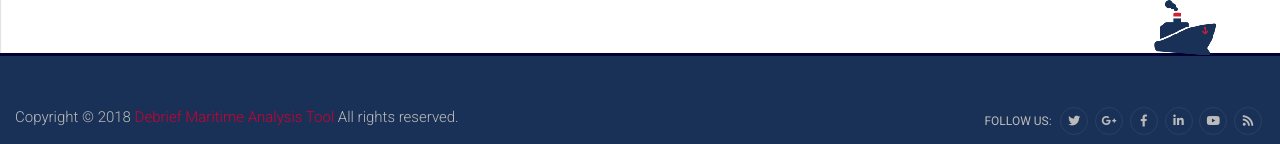
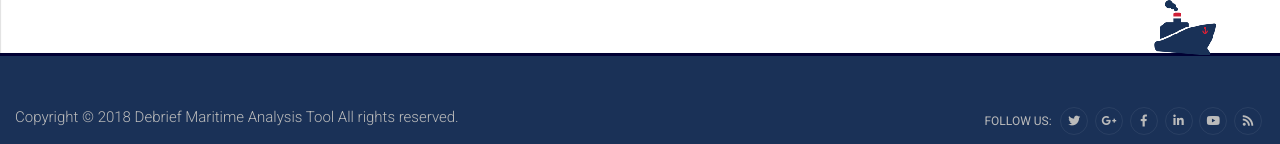
Before and after one commit to debrief/site, a Jekyll site: the page built from about-us.html, in a window 1280 px wide and 1357 px high. Shown: the part 1210-1354 px from the top of the window. Built offline with Jekyll 4.4.1, drawn with Linux system fonts in a browser that asks for light colours; nearby versions of some CDN libraries.

Commit message:
Fix color for footer link

```diff
--- a/_sass/footer.scss
+++ b/_sass/footer.scss
@@ -23,6 +23,7 @@
   color: $text-gray;
   font-weight: 300;
   a {
+    color: $text-gray;
     @include hover-focus-active {
       text-decoration: none;
       color: #f7f7f7;
```
